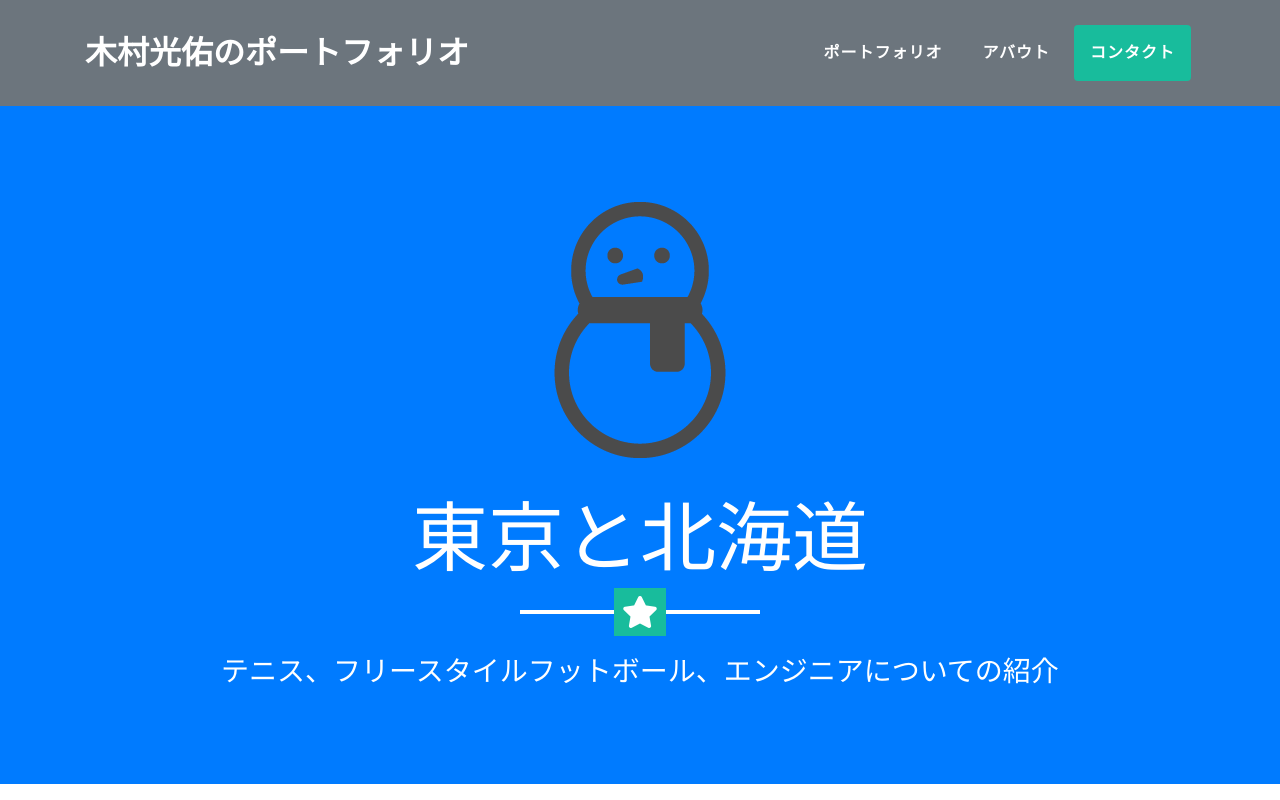
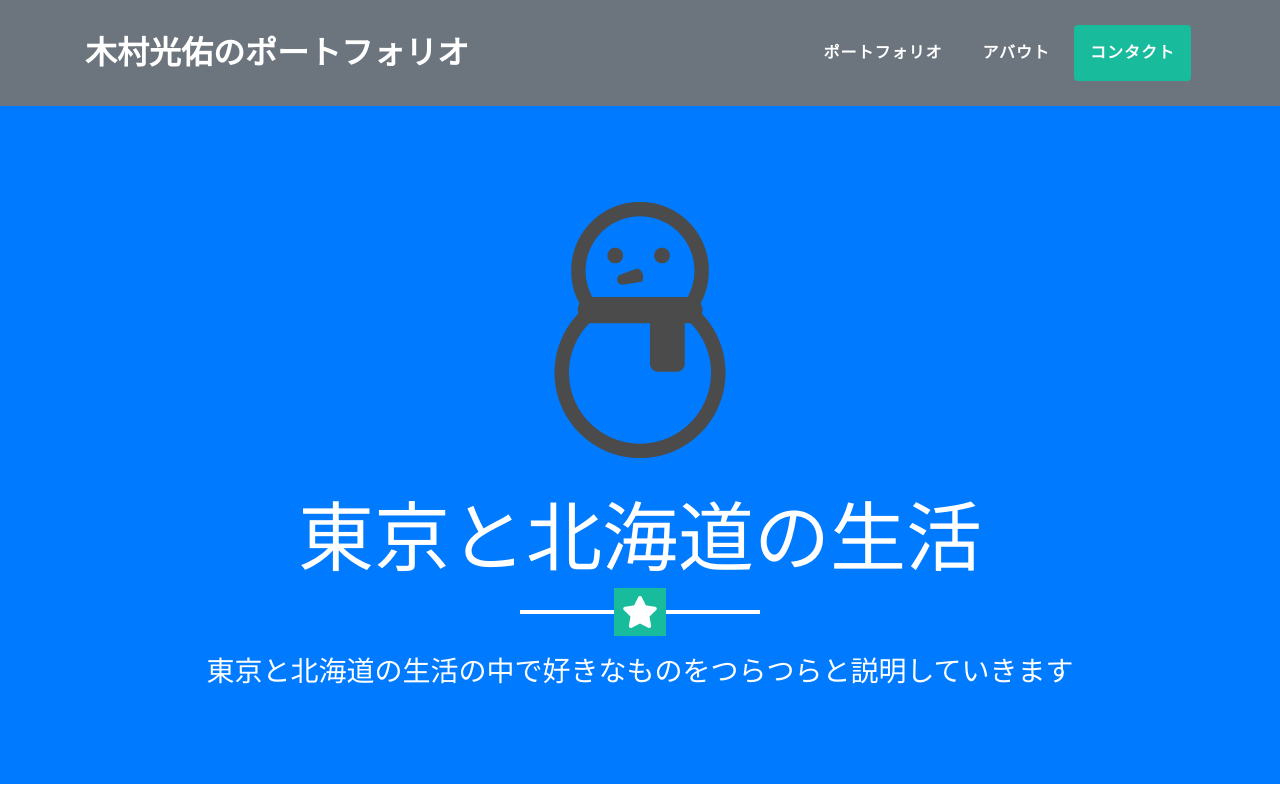
Before and after one commit to ko-kimura/ko-kimura.github.io, a website with bundled scripts: page index.html in a window 1280 px wide. Shown: the top 800 px of the page. Built offline with nearby package versions, Linux system fonts and the light colour scheme.

Commit message:
update description2

```diff
--- a/index.html
+++ b/index.html
@@ -56,9 +56,9 @@
   <header class="masthead bg-primary text-white text-center">
     <div class="container">
       <img class="img-fluid mb-5 d-block mx-auto" src="img/profile.png" alt="">
-      <h1 class="text-uppercase mb-0">東京と北海道</h1>
+      <h1 class="text-uppercase mb-0">東京と北海道の生活</h1>
       <hr class="star-light">
-      <h2 class="font-weight-light mb-0">テニス、フリースタイルフットボール、エンジニアについての紹介</h2>
+      <h2 class="font-weight-light mb-0">東京と北海道の生活の中で好きなものをつらつらと説明していきます</h2>
     </div>
   </header>
 
```
